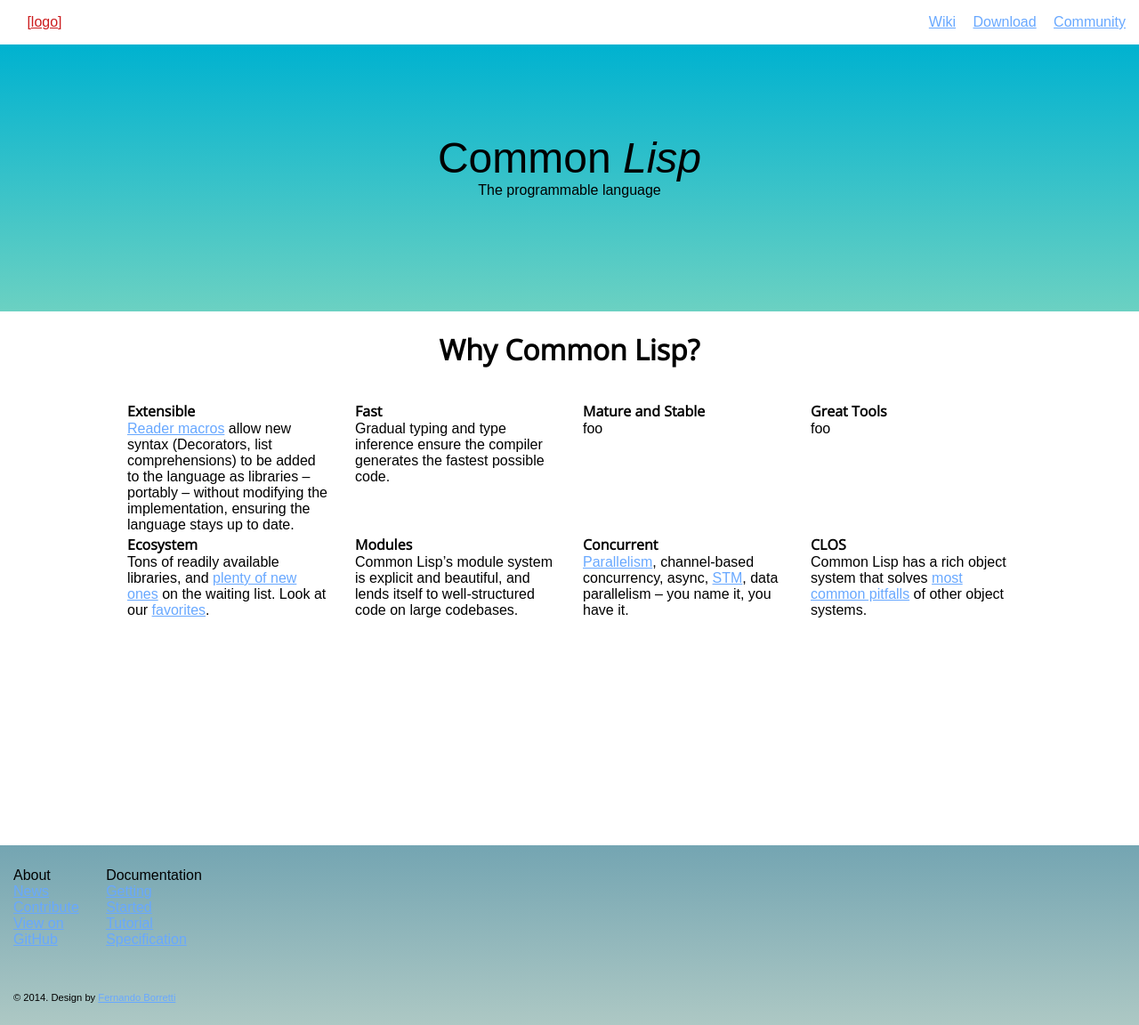
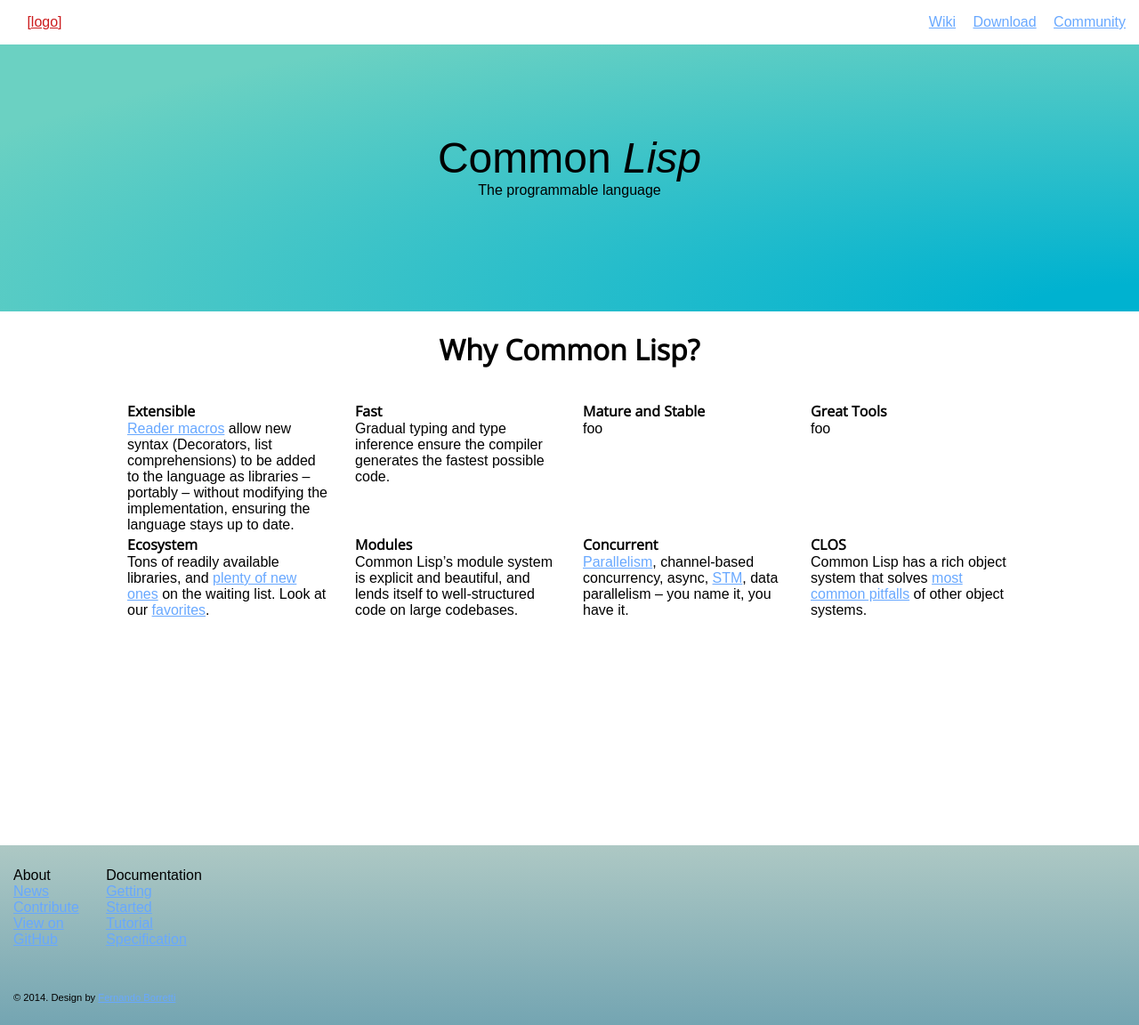
Before and after one commit to LispLang/lisplang.github.io, a Jekyll site: the page built from index.html, in a window 1280 px wide. Shown: the whole page at 89% size. Built offline with Jekyll 4.4.1, drawn with Linux system fonts in a browser that asks for light colours; nearby versions of some CDN libraries.

Commit message:
Add a radial-gradient mixin and use it for the header

```diff
--- a/_sass/style/global.scss
+++ b/_sass/style/global.scss
@@ -5,7 +5,7 @@
 }
 
 footer {
-  @include gradient(#74a5b2, #adc8c4);
+  @include linear-gradient(#74a5b2, #adc8c4, 90deg);
 
   .copy {
     font-size: 0.7em;
--- a/_sass/style/home.scss
+++ b/_sass/style/home.scss
@@ -2,6 +2,6 @@
 
 .home {
   header {
-    @include gradient(#00b2d0, #6bd1c2);
+    @include radial-gradient(ellipse farthest-side at 100% 100% , #00b2d0 10%, #6bd1c2 120%)
   }
 }
--- a/assets/css/main.scss
+++ b/assets/css/main.scss
@@ -36,11 +36,18 @@
   }
 }
 
-@mixin gradient($first, $second) {
-  background: -webkit-linear-gradient(top, $first, $second);
-  background: -moz-linear-gradient(top, $first, $second);
-  background: -o-linear-gradient(top, $first, $second);
-  background: linear-gradient(to bottom, $first, $second);
+@mixin linear-gradient($first, $second, $angle) {
+  background: -webkit-linear-gradient($angle, $first, $second);
+  background: -moz-linear-gradient($angle, $first, $second);
+  background: -o-linear-gradient($angle, $first, $second);
+  background: linear-gradient($angle, bottom, $first, $second);
+}
+
+@mixin radial-gradient($arguments...) {
+  background: -webkit-radial-gradient($arguments);
+  background: -o-radial-gradient($arguments);
+  background: -moz-radial-gradient($arguments);
+  background: radial-gradient($arguments);
 }
 
 @import "grid";
```
